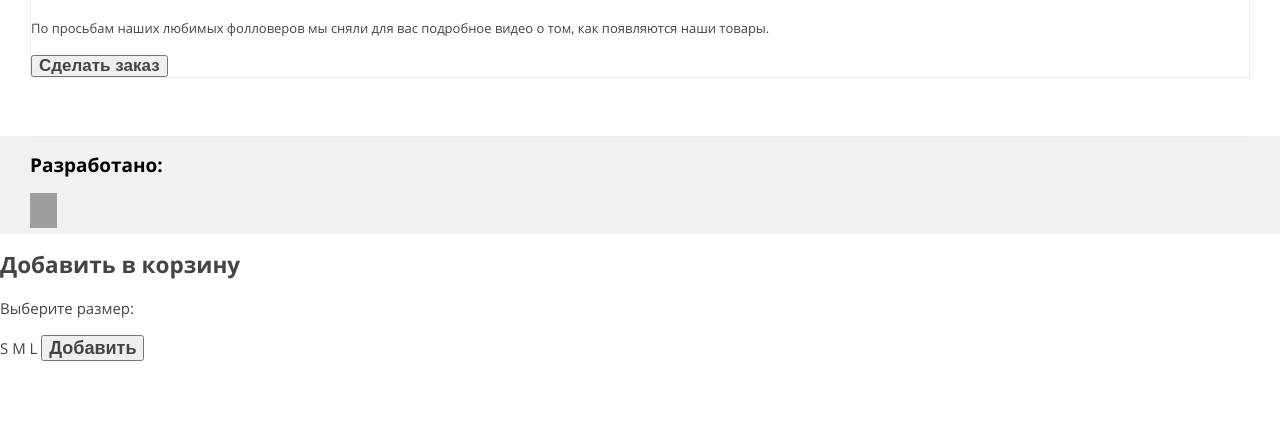
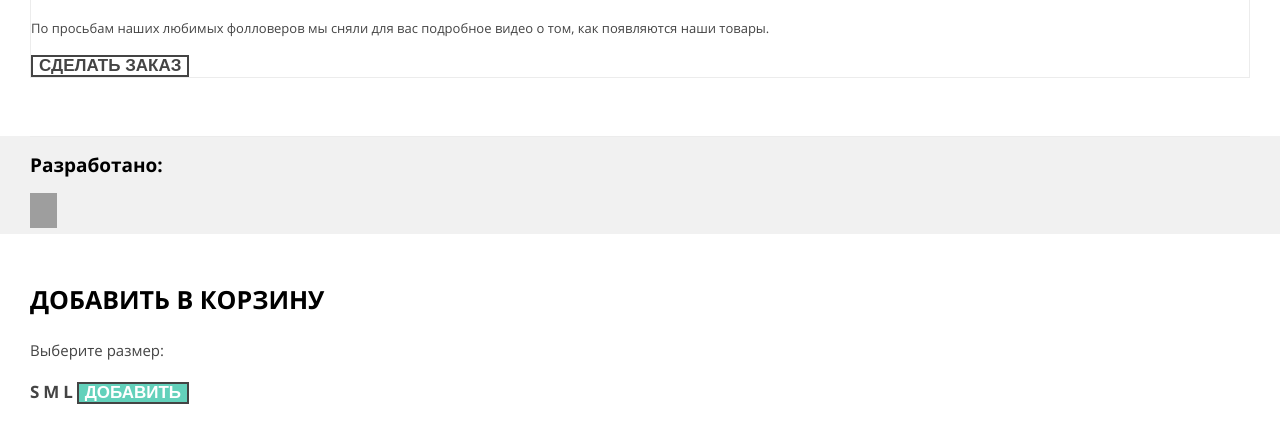
Before and after one commit to AKN0774/234663-mishka-20, a plain HTML site: page source/catalog.html in a window 1280 px wide. Shown: the part 1918-2360 px from the top of the page. Before the commit the page ends 2279 px from the top, so only its background shows below. Drawn offline with nearby package versions, Linux system fonts and the light colour scheme; files that its build step writes are made by us from their sources; grey boxes are pictures that could not be loaded.

Commit message:
Добавлена вёрстка для файла form.html

```diff
--- a/source/catalog.html
+++ b/source/catalog.html
@@ -76,7 +76,7 @@
           <h2 class="video__title">Процесс производства</h2>
         <video class="video__player" src="https://via.placeholder.com/" controls width="260" height="150" poster="https://via.placeholder.com/"></video>
         <p class="video__text">По просьбам наших любимых фолловеров мы сняли для вас подробное видео о том, как появляются наши товары.</p>
-        <button class="video__order" type="button">Сделать заказ</button>
+        <button class="video__order button" type="button">Сделать заказ</button>
         </div>
       </section>
     </main>
@@ -112,7 +112,7 @@
     </footer>
 
     <section class="modal">
-      <h2 class="modal__title">Добавить в корзину</h2>
+      <h2 class="modal__title head">Добавить в корзину</h2>
       <form action="https://echo.htmlacademy.ru" class="modal__form" method="post">
         <p class="modal__form-text">Выберите размер:</p>
         <input type="checkbox" name="size-S" id="size-S" class="visually-hidden" checked>
--- a/source/sass/block/button.scss
+++ b/source/sass/block/button.scss
@@ -1,3 +1,7 @@
 .button {
-  @include font-parameter(normal, bold, 18px, 20px, $black-two);
+  text-transform: uppercase;
+  text-decoration: none;
+  text-align: center;
+  border: 2px solid $black-two;
+  background-color: transparent;
 }
--- a/source/sass/block/contacts.scss
+++ b/source/sass/block/contacts.scss
@@ -30,3 +30,7 @@
 
   @include font-parameter(normal,normal, 15px, 30px, $black-two);
 }
+
+.contacts__write {
+  @include font-parameter(normal, bold, 18px, 20px, $black-two);
+}
--- a/source/sass/block/form.scss
+++ b/source/sass/block/form.scss
@@ -36,5 +36,4 @@
 
 .form__button {
   @include font-parameter(normal, bold, 17px, 16px, $black-two);
-  background-color: transparent;
 }
--- /dev/null
+++ b/source/sass/block/modal.scss
@@ -0,0 +1,27 @@
+.modal {
+  margin: 0 auto;
+  padding-left: 30px;
+  padding-right: 30px;
+  padding-top: 29px;
+  padding-bottom: 46px;
+  /* border: 1px solid $grey-three;
+  box-shadow: 0px 5px 10px $shadow; */
+}
+
+.modal__title {
+  @include font-parameter(normal, bold, 25px, 30px, $basic-black);
+  text-transform: uppercase;
+}
+
+.modal__form-text {
+  @include font-parameter(normal, normal, 15px, 30px, $black-two);
+}
+
+.modal__form-label {
+  @include font-parameter(normal, bold, 17px, 16px, $black-two);
+}
+
+.modal__form-button {
+  @include font-parameter(normal, bold, 17px, 16px, $basic-white);
+  background-color: $light-green;
+}
--- a/source/sass/block/reviews.scss
+++ b/source/sass/block/reviews.scss
@@ -11,3 +11,11 @@
 .reviews__author-name {
   @include font-parameter(normal, bold, 18px, 24px, $basic-black);
 }
+
+.featured__button {
+  @include font-parameter(normal, bold, 17px, 20px, $black-two);
+}
+
+.reviews__write {
+  @include font-parameter(normal, bold, 18px, 20px, $black-two);
+}
--- a/source/sass/style.scss
+++ b/source/sass/style.scss
@@ -14,6 +14,7 @@
 @import "block/header.scss";
 @import "block/main-nav.scss";
 @import "block/main.scss";
+@import "block/modal.scss";
 @import "block/pages.scss";
 @import "block/product-card.scss";
 @import "block/reviews.scss";
--- a/source/sass/variables.scss
+++ b/source/sass/variables.scss
@@ -11,3 +11,5 @@ $green-one: #56c3b2;
 $green-two: #62d1ba;
 $green-three: #6bc6b3;
 $light-green: #63d1bb;
+$grey-three: #c6c6c6;
+//$shadow: rgba(0, 1, 1, 0.25);
```
Also changed, not shown: source/form.html (+1 -1 lines).
